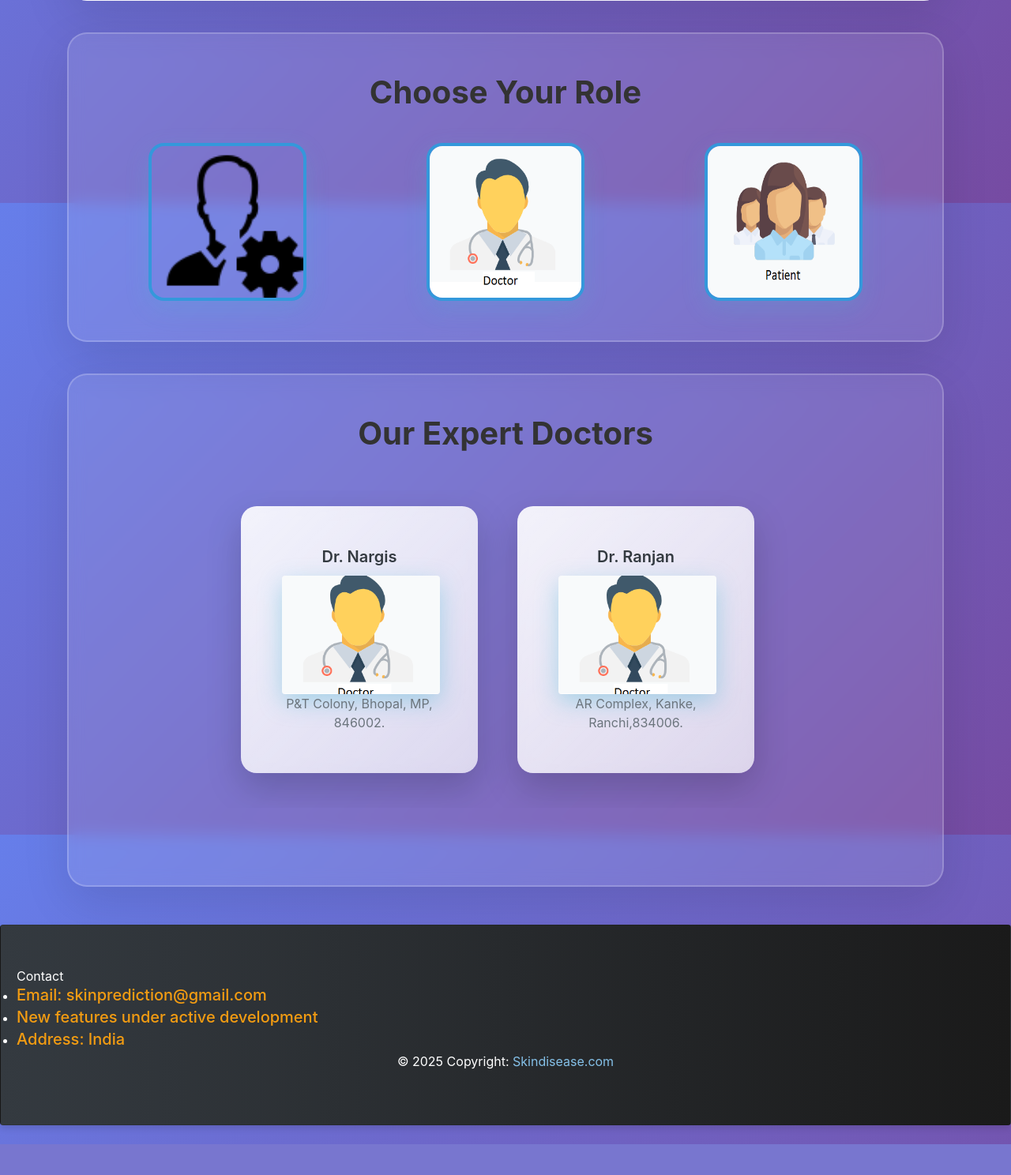
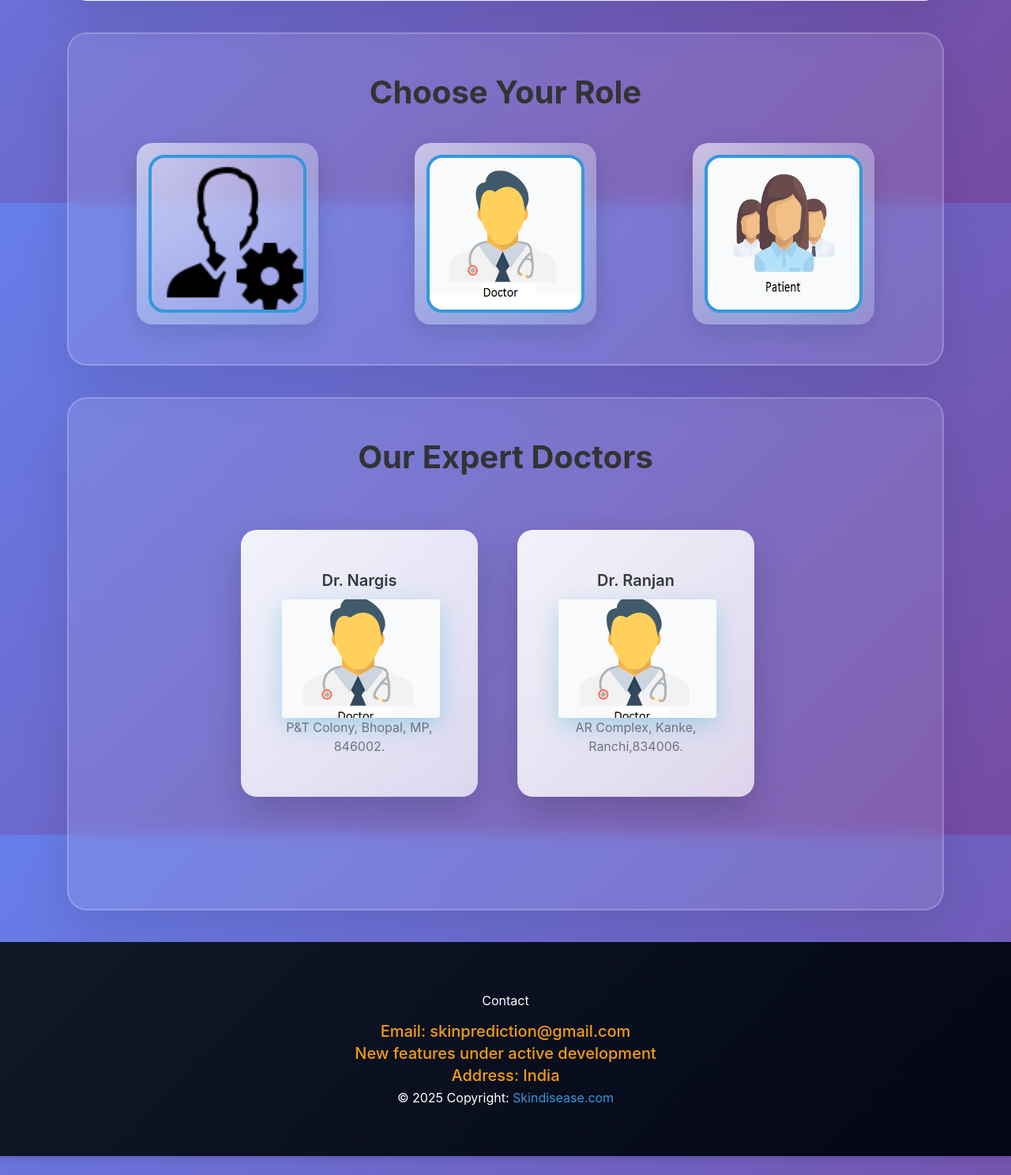
Before and after one commit to stevealvis/MLPROJECT, a Django app: page / in a window 1280 px wide. Shown: the part 543-2031 px from the top of the page at 79% size. Before the commit the page ends 1992 px from the top, so only its background shows below. Run offline with Django 3.2, Linux system fonts and the light colour scheme; parts of the project's set-up code (start-up, migrations or seed data) failed here and were passed over; some libraries are stand-ins or nearby versions.

Commit message:
style(homepage): improve button and footer styling with visual enhancements
add padding, gradients and shadows to buttons for better visual appeal
add new footer styling with gradient background and centered content

```diff
--- a/templates/homepage/index.html
+++ b/templates/homepage/index.html
@@ -113,10 +113,15 @@
     display: block;
     text-decoration: none;
     transition: all 0.3s ease;
+    padding: 15px;
+    border-radius: 20px;
+    background: radial-gradient(circle at top left, rgba(255, 255, 255, 0.6), rgba(255, 255, 255, 0.2));
+    box-shadow: 0 10px 30px rgba(0, 0, 0, 0.12);
   }
 
   .user-type-link:hover {
     transform: translateY(-10px) scale(1.05);
+    box-shadow: 0 18px 45px rgba(0, 0, 0, 0.2);
   }
 
   .user-type-img {
@@ -131,6 +136,39 @@
   .user-type-img:hover {
     border-color: var(--primary-bright);
     box-shadow: 0 15px 40px rgba(255, 107, 107, 0.3);
+  }
+
+  #footer.card {
+    border: none;
+    background: linear-gradient(135deg, #111827, #020617);
+    border-radius: 0;
+    margin-top: 40px;
+  }
+
+  #footer .card-body {
+    max-width: 900px;
+    margin: 0 auto;
+    padding: 30px 20px;
+    text-align: center;
+  }
+
+  #footer ul {
+    list-style: none;
+    padding: 0;
+    margin: 15px 0 0 0;
+  }
+
+  #footer h5 {
+    font-weight: 500;
+  }
+
+  #footer a {
+    color: var(--accent-bright);
+    text-decoration: none;
+  }
+
+  #footer a:hover {
+    text-decoration: underline;
   }
 
   @keyframes fadeInUp {
```
